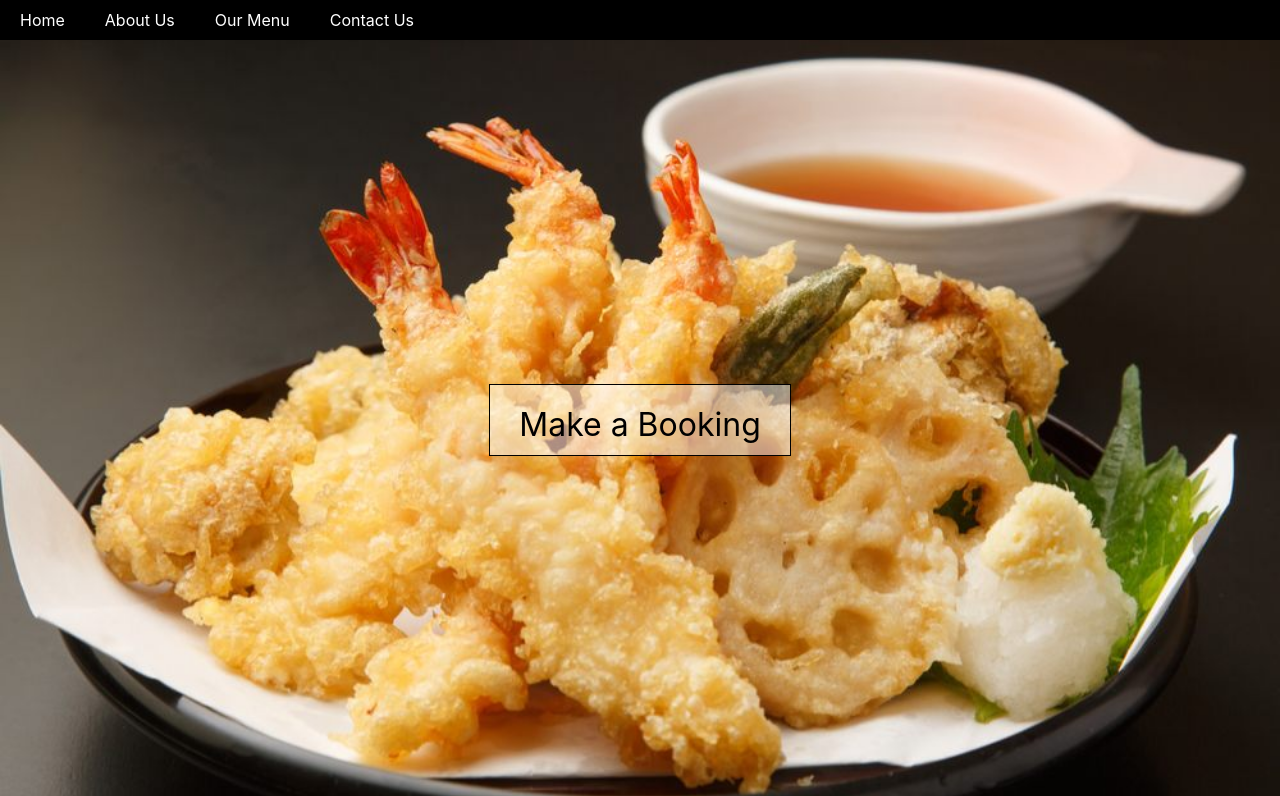
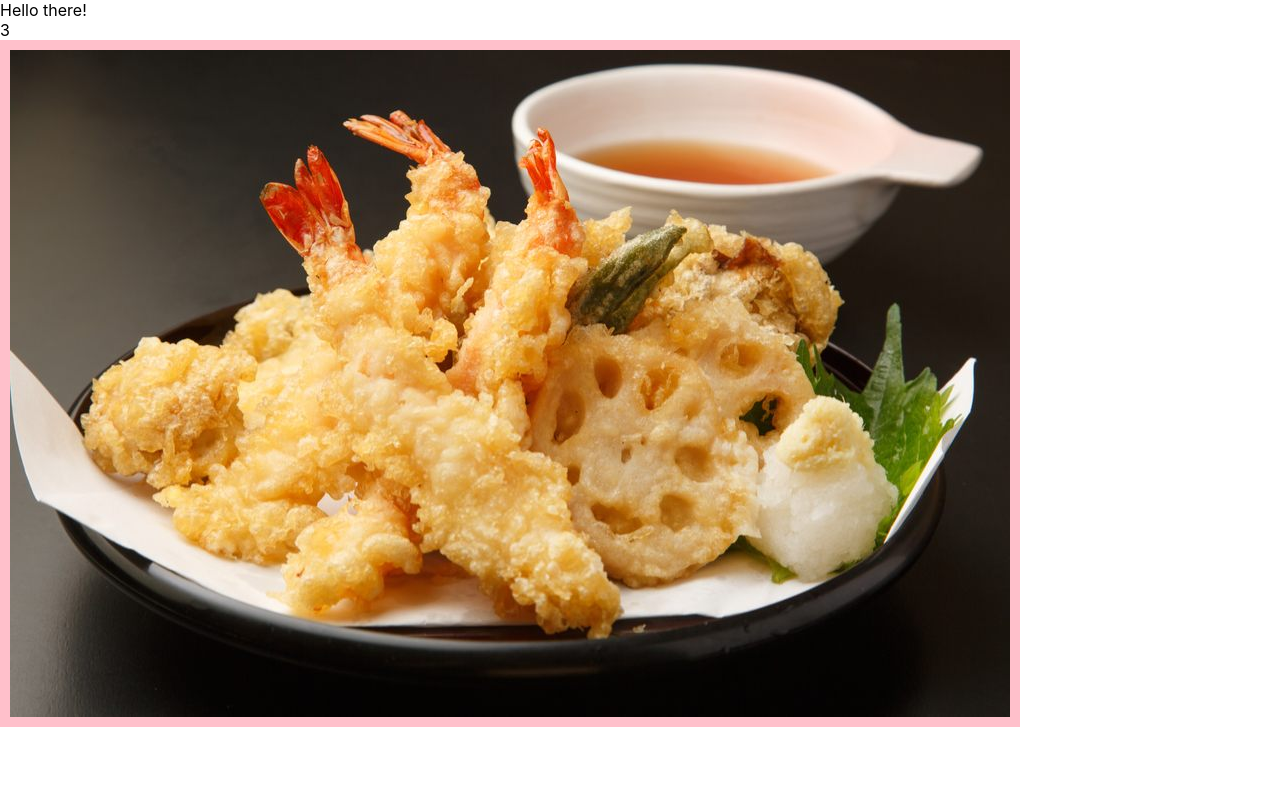
Before and after one commit to bbgumsab/tdp-01-lab, a React (Create React App) app: page / in a window 1280 px wide. Shown: the top 796 px of the page. Built offline with nearby package versions, Linux system fonts and the light colour scheme.

Commit message:
lab work

```diff
--- a/src/App.js
+++ b/src/App.js
@@ -1,26 +1,45 @@
 import logo from './logo.svg';
 import photo from './CJDS.png';
 import './App.css';
+import JapFoodNav from './components/JapFoodNav';
+import JapFoodBooking from './components/JapFoodBooking';
+import JapFoodAboutUs from './components/JapFoodAboutUs';
+import DisplayMessage from './components/DisplayMessage';
+import SumOfTwo from './components/SumOfTwo';
+import BorderedImage from './components/BorderedImage';
+import japFood from './components/images/food/japanese-food-1.jpg';
 
 function App() {
   return (
-    <div className="App">
-      <header className="App-header">
-        <img src={logo} className="App-logo" alt="logo" />
-        {/* <img src={photo} className="App-logo" alt="logo" />  */}
-        <p>
-          Edit <code>src/App.js</code> and save to reload.
-        </p>
-        <a
-          className="App-link"
-          href="https://reactjs.org"
-          target="_blank"
-          rel="noopener noreferrer"
-        >
-          Learn React
-        </a>
-      </header>
-    </div>
+    // <div className="App">
+    //   <header className="App-header">
+    //     <img src={logo} className="App-logo" alt="logo" />
+    //     {/* <img src={photo} className="App-logo" alt="logo" />  */}
+    //     <p>
+    //       Edit <code>src/App.js</code> and save to reload.
+    //     </p>
+    //     <a
+    //       className="App-link"
+    //       href="https://reactjs.org"
+    //       target="_blank"
+    //       rel="noopener noreferrer"
+    //     >
+    //       Learn React
+    //     </a>
+    //   </header>
+    // </div>
+
+    // <>
+    //   <JapFoodNav home="Home" about="About Us" menu="Our Menu" contact="Contact Us"/>
+    //   <JapFoodBooking />
+    //   <JapFoodAboutUs />
+    // </>
+
+    <>
+      <DisplayMessage message="Hello there!"/>
+      <SumOfTwo int1={1} int2={2}/>
+      <BorderedImage img={japFood}/>
+    </>
   );
 }
 
--- /dev/null
+++ b/src/components/BorderedImage.js
@@ -0,0 +1,9 @@
+import './style.css'
+
+const BorderedImage = ({img}) => {
+    return (
+        <img id="border" src={img} alt="Jap food"/>
+    );
+}
+
+export default BorderedImage;
--- /dev/null
+++ b/src/components/DisplayMessage.js
@@ -0,0 +1,7 @@
+const DisplayMessage = ({message}) => {
+    return (
+        <div>{message}</div>
+    );
+}
+
+export default DisplayMessage;
--- /dev/null
+++ b/src/components/SumOfTwo.js
@@ -0,0 +1,7 @@
+const SumOfTwo = ({int1, int2}) => {
+    return (
+        <div>{int1 + int2}</div>
+    );
+}
+
+export default SumOfTwo;
--- a/src/components/style.css
+++ b/src/components/style.css
@@ -80,3 +80,7 @@ body {
     font-family: Verdana, Geneva, Tahoma, sans-serif;
     padding-left: 1em;
   }
+
+  #border {
+    border: 10px solid pink;
+  }
--- a/src/index.js
+++ b/src/index.js
@@ -1,12 +1,9 @@
 import React from 'react';
 import ReactDOM from 'react-dom/client';
 import './index.css';
-// import App from './App';
+import App from './App';
 import reportWebVitals from './reportWebVitals';
 // import Greeting from './Greeting';
-import JapFoodNav from './components/JapFoodNav';
-import JapFoodBooking from './components/JapFoodBooking';
-import JapFoodAboutUs from './components/JapFoodAboutUs';
 
 const root = ReactDOM.createRoot(document.getElementById('root'));
 root.render(
@@ -14,10 +11,7 @@ root.render(
     {/* <div className="App">
       <Greeting name="UOBxTDP" />
     </div> */}
-    {/* <App /> */}
-    <JapFoodNav home="Home" about="About Us" menu="Our Menu" contact="Contact Us"/>
-    <JapFoodBooking />
-    <JapFoodAboutUs />
+    <App />
   </React.StrictMode>
 );
 
```
Also changed, not shown: package.json (+7 -1 lines), 1 other file (tests, documents, lock files or other folders).
